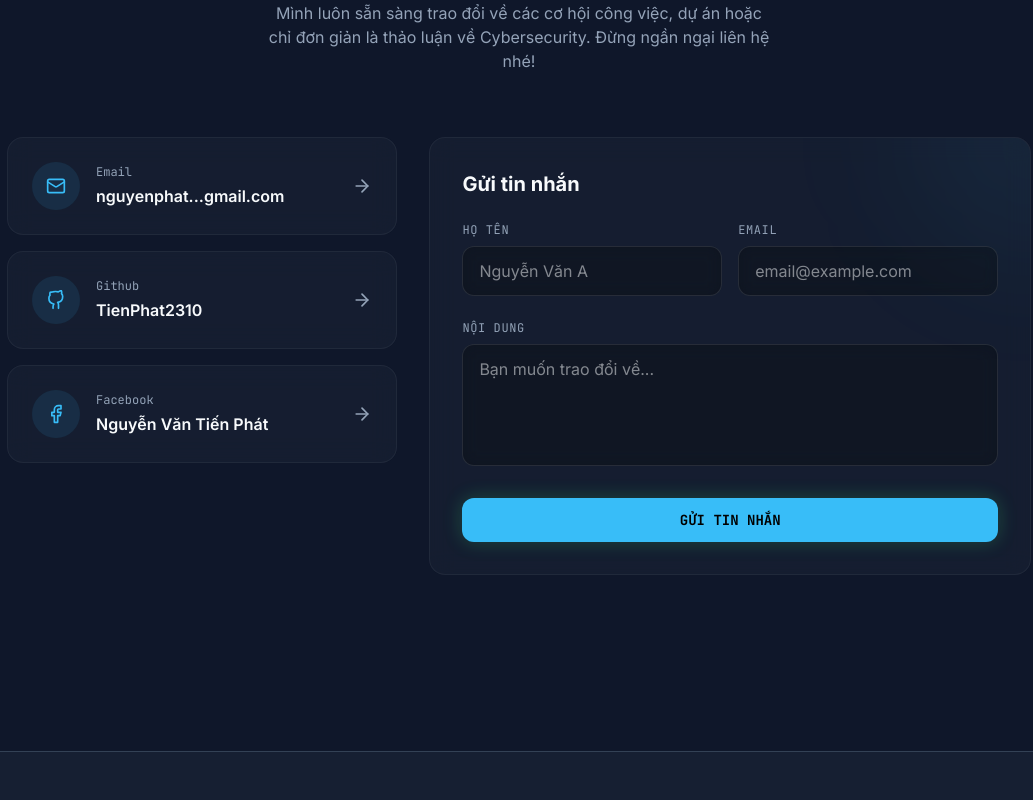
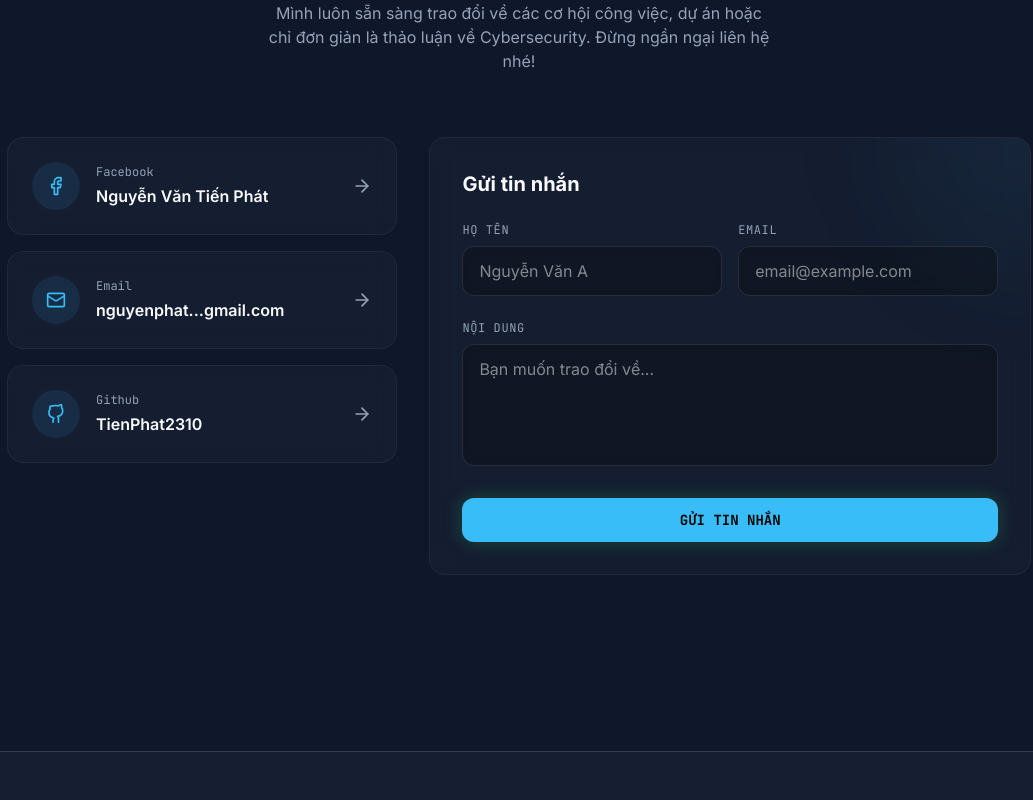
Before and after one commit to TienPhat2310/portfolio-, a Next.js app: page / in a window 1280 px wide. Shown: the part 4100-4900 px from the top of the page, without its empty margins (121-1154 px from the left). Built offline with nearby package versions, Linux system fonts and the light colour scheme; no server answers.

Commit message:
Reorder contact links: Facebook -> Email -> Github

```diff
--- a/src/components/Contact.tsx
+++ b/src/components/Contact.tsx
@@ -45,8 +45,26 @@ export default function Contact() {
         {/* CỘT TRÁI - Contact Info */}
         <div className="lg:col-span-2 flex flex-col gap-4">
           <a
+            href="https://www.facebook.com/tien.phat.516688"
+            target="_blank"
+            rel="noopener noreferrer"
+            className="flex items-center justify-between p-6 rounded-2xl border border-white/5 bg-surface/40 backdrop-blur-md hover:bg-surface/60 hover:border-accent/40 transition-all duration-300 group hover:shadow-[0_0_20px_rgba(56,189,248,0.1)] hover:-translate-y-1"
+          >
+            <div className="flex items-center gap-4">
+              <div className="w-12 h-12 rounded-full bg-accent/10 flex items-center justify-center group-hover:bg-accent/20 transition-colors">
+                <FacebookIcon className="w-5 h-5 text-accent" />
+              </div>
+              <div>
+                <p className="text-xs text-muted mb-1 font-[family-name:var(--font-mono)]">Facebook</p>
+                <p className="font-semibold text-sm md:text-base text-text group-hover:text-accent transition-colors">Nguyễn Văn Tiến Phát</p>
+              </div>
+            </div>
+            <ArrowRight className="w-5 h-5 text-muted group-hover:text-accent group-hover:translate-x-1 transition-all" />
+          </a>
+
+          <a
             href="mailto:nguyenphat0976459403@gmail.com"
-            className="flex items-center justify-between p-6 rounded-2xl border border-white/5 bg-surface/40 backdrop-blur-md hover:bg-surface/60 hover:border-accent/40 transition-all duration-300 group hover:shadow-[0_0_20px_rgba(57,255,136,0.1)] hover:-translate-y-1"
+            className="flex items-center justify-between p-6 rounded-2xl border border-white/5 bg-surface/40 backdrop-blur-md hover:bg-surface/60 hover:border-accent/40 transition-all duration-300 group hover:shadow-[0_0_20px_rgba(56,189,248,0.1)] hover:-translate-y-1"
           >
             <div className="flex items-center gap-4">
               <div className="w-12 h-12 rounded-full bg-accent/10 flex items-center justify-center group-hover:bg-accent/20 transition-colors">
@@ -64,7 +82,7 @@ export default function Contact() {
             href="https://github.com/TienPhat2310"
             target="_blank"
             rel="noopener noreferrer"
-            className="flex items-center justify-between p-6 rounded-2xl border border-white/5 bg-surface/40 backdrop-blur-md hover:bg-surface/60 hover:border-accent/40 transition-all duration-300 group hover:shadow-[0_0_20px_rgba(57,255,136,0.1)] hover:-translate-y-1"
+            className="flex items-center justify-between p-6 rounded-2xl border border-white/5 bg-surface/40 backdrop-blur-md hover:bg-surface/60 hover:border-accent/40 transition-all duration-300 group hover:shadow-[0_0_20px_rgba(56,189,248,0.1)] hover:-translate-y-1"
           >
             <div className="flex items-center gap-4">
               <div className="w-12 h-12 rounded-full bg-accent/10 flex items-center justify-center group-hover:bg-accent/20 transition-colors">
@@ -73,24 +91,6 @@ export default function Contact() {
               <div>
                 <p className="text-xs text-muted mb-1 font-[family-name:var(--font-mono)]">Github</p>
                 <p className="font-semibold text-sm md:text-base text-text group-hover:text-accent transition-colors">TienPhat2310</p>
-              </div>
-            </div>
-            <ArrowRight className="w-5 h-5 text-muted group-hover:text-accent group-hover:translate-x-1 transition-all" />
-          </a>
-
-          <a
-            href="https://www.facebook.com/tien.phat.516688"
-            target="_blank"
-            rel="noopener noreferrer"
-            className="flex items-center justify-between p-6 rounded-2xl border border-white/5 bg-surface/40 backdrop-blur-md hover:bg-surface/60 hover:border-accent/40 transition-all duration-300 group hover:shadow-[0_0_20px_rgba(57,255,136,0.1)] hover:-translate-y-1"
-          >
-            <div className="flex items-center gap-4">
-              <div className="w-12 h-12 rounded-full bg-accent/10 flex items-center justify-center group-hover:bg-accent/20 transition-colors">
-                <FacebookIcon className="w-5 h-5 text-accent" />
-              </div>
-              <div>
-                <p className="text-xs text-muted mb-1 font-[family-name:var(--font-mono)]">Facebook</p>
-                <p className="font-semibold text-sm md:text-base text-text group-hover:text-accent transition-colors">Nguyễn Văn Tiến Phát</p>
               </div>
             </div>
             <ArrowRight className="w-5 h-5 text-muted group-hover:text-accent group-hover:translate-x-1 transition-all" />
```
